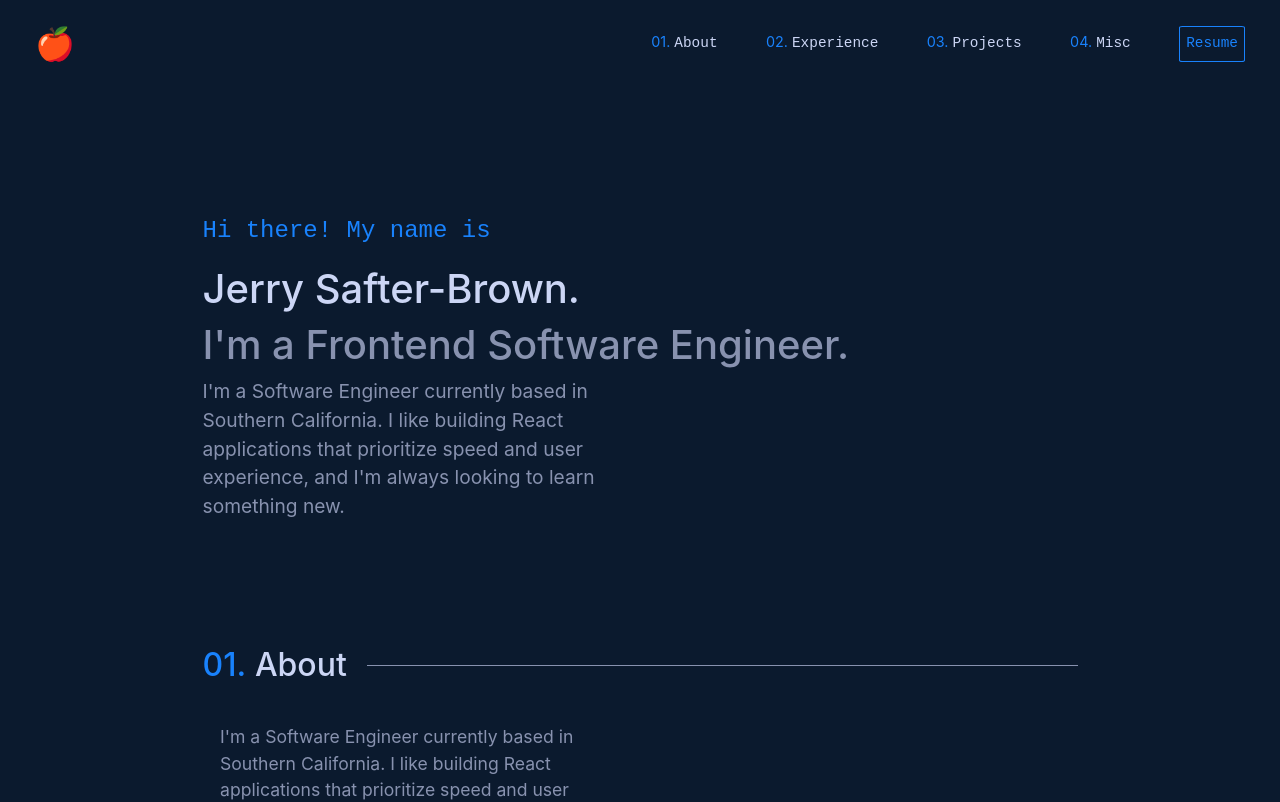
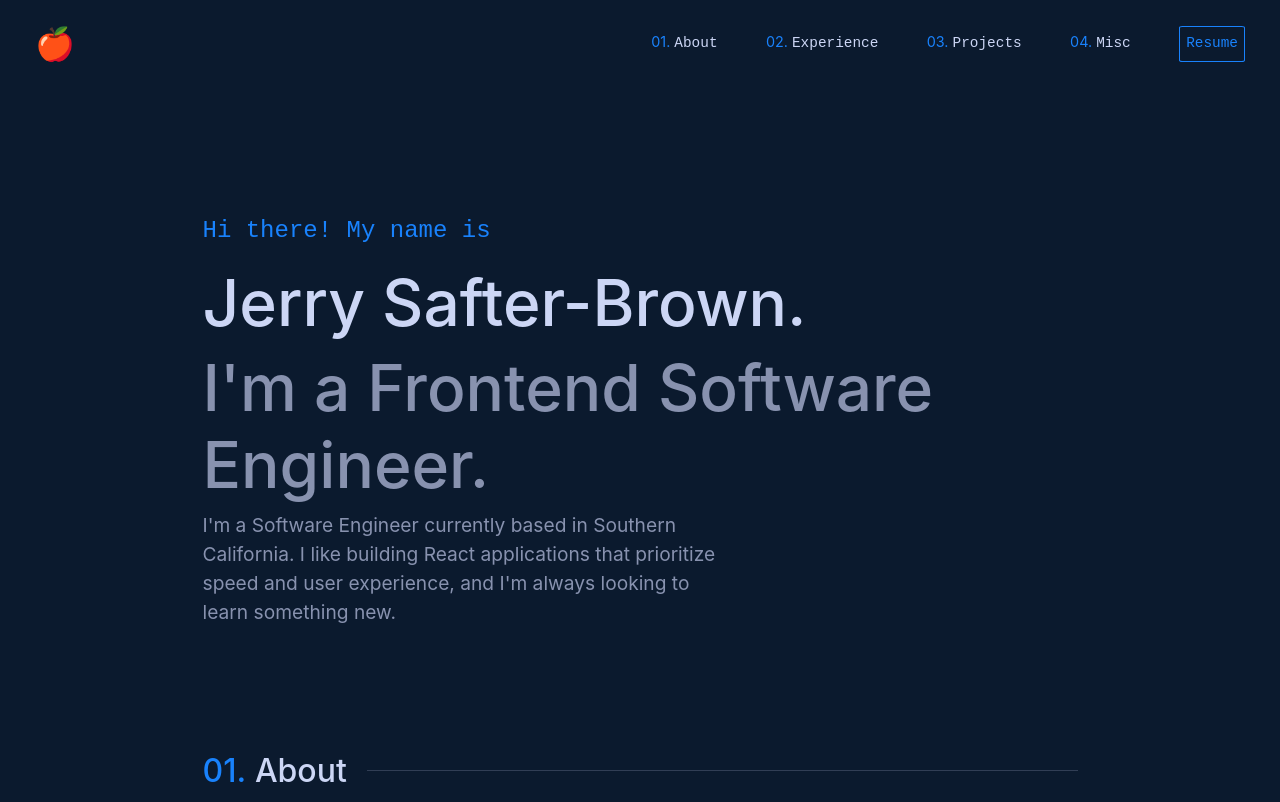
Before and after one commit to brownjer3/personal-website, a React (Create React App) app: page / in a window 1280 px wide. Shown: the top 802 px of the page. Built offline with nearby package versions, Linux system fonts and the light colour scheme.

Commit message:
adjust sizing of intro text and decrease opacity for section header line break

```diff
--- a/src/App.css
+++ b/src/App.css
@@ -40,7 +40,7 @@ section {
 	width: 100%;
 	height: 1px;
 	margin-left: 20px;
-	background-color: #8892af;
+	background-color: #8892af4d;
 }
 
 .section-number {
@@ -131,8 +131,23 @@ section {
 	margin-right: auto;
 }
 
+.hi-text {
+	font-family: "Courier New", monospace;
+	color: #1982fc;
+	font-size: 1.5rem;
+}
+
+.intro-name {
+	font-size: 4rem;
+}
+
+.intro-title {
+	color: #8892af;
+	font-size: 4rem;
+}
+
 .intro-description {
-	width: 50%;
+	width: 60%;
 	color: #8892af;
 	font-size: 1.2rem;
 }
--- a/src/data/MiscData.js
+++ b/src/data/MiscData.js
@@ -1,21 +1,21 @@
 export const miscData = [
 	{
-		title: "Solidity Course Certificate",
+		title: "Ethereum and Solidity: The Complete Developer's Guide",
 		organization: "Udemy",
 		year: "2022",
 		desc: "Lorem ipsum dolor sit amet, consectetur adipiscing elit, sed do eiusmod tempor incididunt ut labore et dolore magna aliqua.",
 		icon: "",
 	},
 	{
-		title: "Data Structures and Algorithms Certificate",
+		title: "JavaScript Algorithms and Data Structures Masterclass",
 		organization: "Udemy",
 		year: "2022",
 		desc: "Lorem ipsum dolor sit amet, consectetur adipiscing elit, sed do eiusmod tempor incididunt ut labore et dolore magna aliqua.",
 		icon: "",
 	},
 	{
-		title: "Ironman Finisher",
-		organization: "Ironman Madison",
+		title: "Ironman Madison Finisher",
+		organization: "Ironman Foundation",
 		year: "2021",
 		desc: "Raised $3,500 for the Ironman Foundation and completed the course with a time of 14:14:14",
 		icon: "",
--- a/src/data/ProjectData.js
+++ b/src/data/ProjectData.js
@@ -30,7 +30,7 @@ export const projects = [
 	{
 		name: "Cadence Tunes",
 		desc: "A playlist builder for runners that uses the Spotify API to recommend songs with tempos that match a target running cadence and music genres",
-		tech: ["JavaScript", "Ruby on Rails"],
+		tech: ["JavaScript", "Ruby on Rails", "Spotify API"],
 		image: cadenceImage,
 		production: false,
 		links: {
--- a/src/mainComponents/Intro.js
+++ b/src/mainComponents/Intro.js
@@ -2,8 +2,8 @@ const Intro = () => {
 	return (
 		<section className="text-left">
 			<p className="hi-text">Hi there! My name is</p>
-			<h1 className="primary-text">Jerry Safter-Brown.</h1>
-			<h1 className="secondary-text">I'm a Frontend Software Engineer.</h1>
+			<h1 className="intro-name">Jerry Safter-Brown.</h1>
+			<h1 className="intro-title">I'm a Frontend Software Engineer.</h1>
 			<p className="intro-description">
 				I'm a Software Engineer currently based in Southern California. I like
 				building React applications that prioritize speed and user experience,
```
